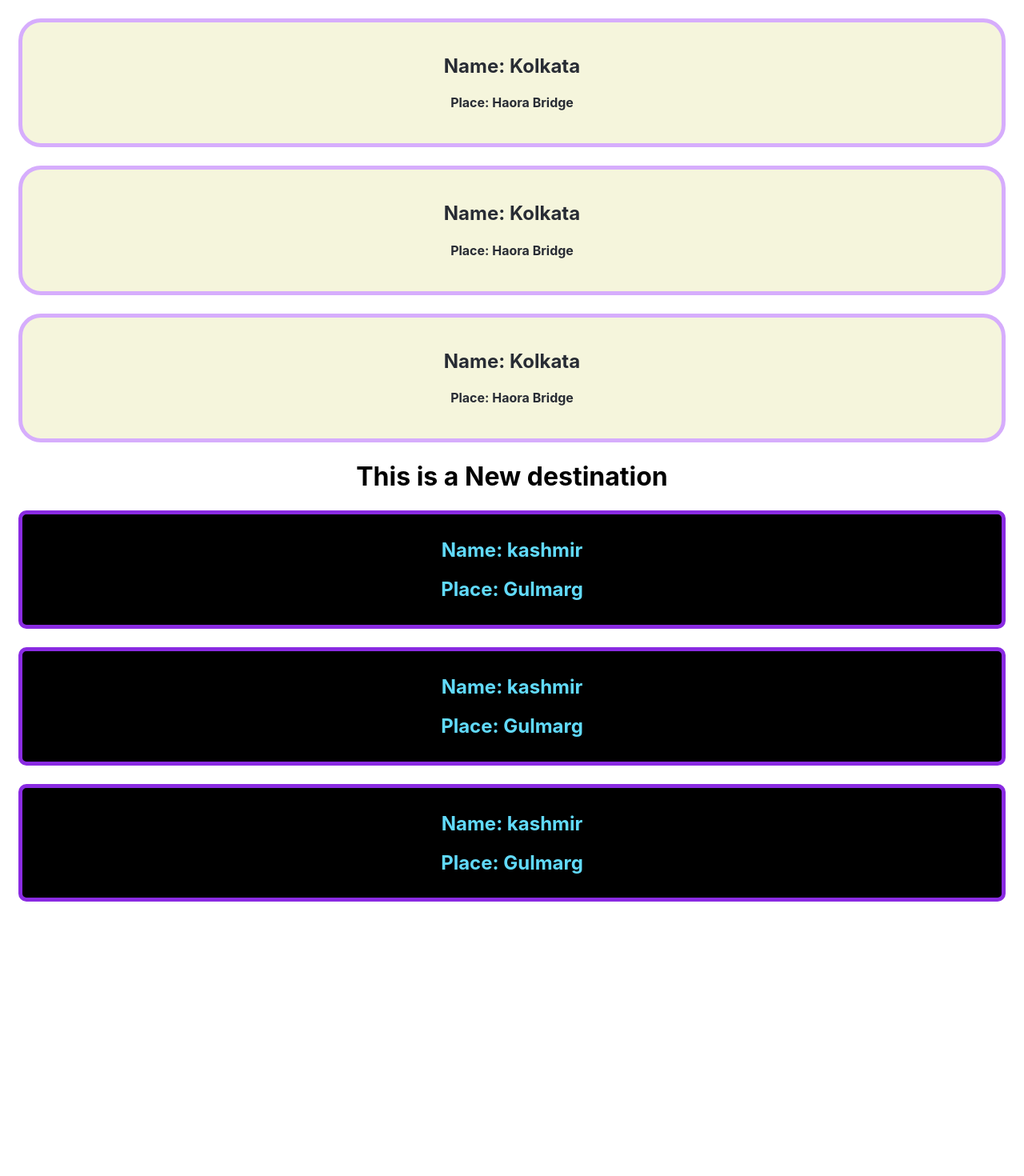
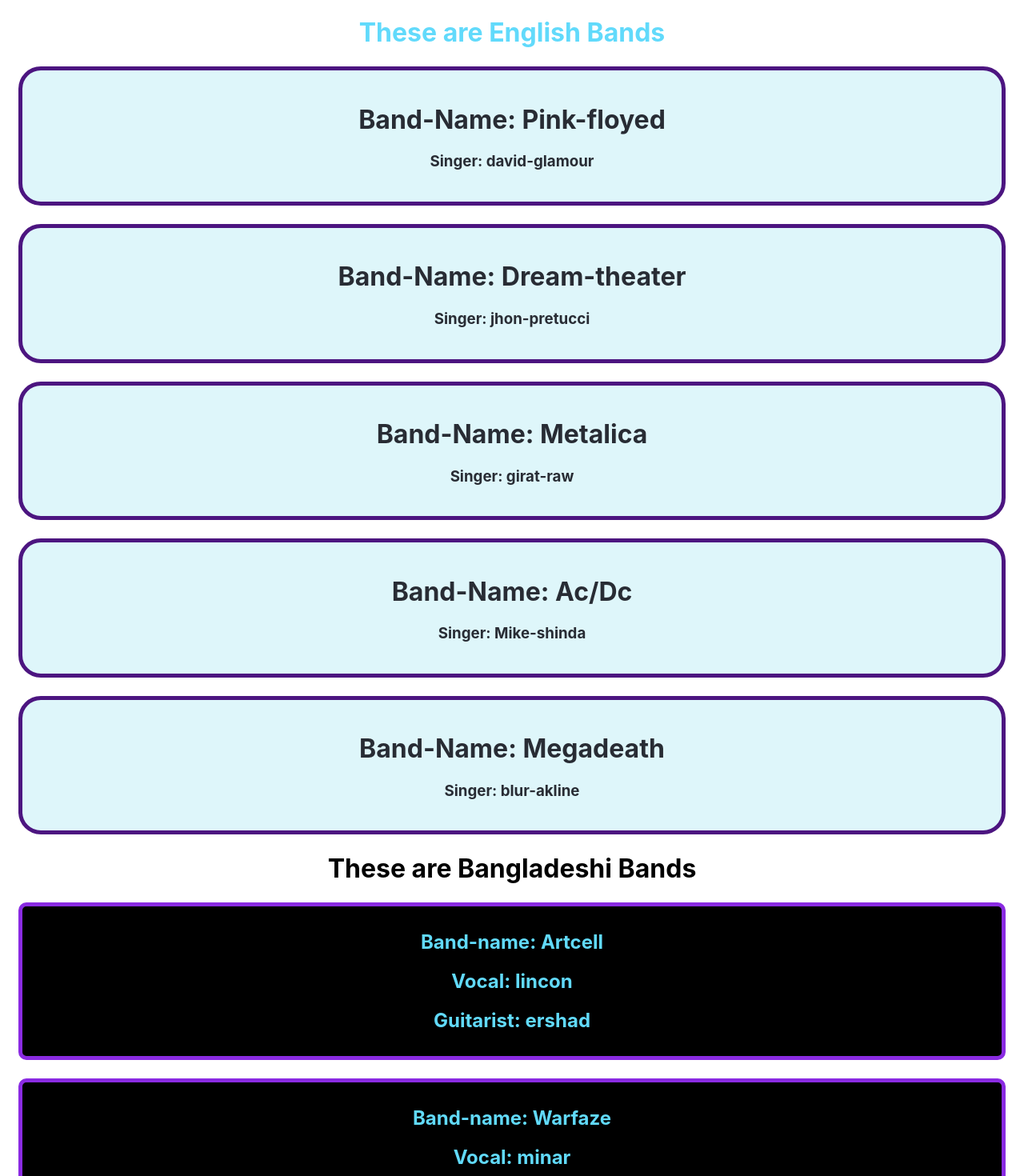
Before and after one commit to Anikroy7/reactjs-core-concepts, a React (Create React App) app: page / in a window 1280 px wide. Shown: the top 1470 px of the page at 80% size. Before the commit the page ends 1150 px from the top, so only its background shows below. Built offline with nearby package versions, Linux system fonts and the light colour scheme.

Commit message:
different in look and data

```diff
--- a/src/App.css
+++ b/src/App.css
@@ -46,9 +46,9 @@
   margin: 23px;
 }
 .place{
-  background-color: beige;
+  background-color: rgb(222, 246, 250);
   color: #282c34;
-  border: 5px solid rgb(214, 173, 252);
+  border: 5px solid rgb(76, 21, 128);
   padding: 20px;
   border-radius: 28px;
   margin: 23px;
--- a/src/App.js
+++ b/src/App.js
@@ -4,33 +4,38 @@
 function App() {
   return (
     <div className="App">
-      <Destination></Destination>
-      <Destination></Destination>
-      <Destination></Destination>
-
-
-      <h1>This is a New destination</h1>
-
-      <NewDestination></NewDestination>
-      <NewDestination></NewDestination>
-      <NewDestination></NewDestination>
+      <h1 className='App-link'>These are English Bands</h1>
+      <EnglishBands name="Pink-floyed" guitarist="david-glamour"></EnglishBands>
+      <EnglishBands name="Dream-theater" guitarist="jhon-pretucci"></EnglishBands>
+      <EnglishBands name="Metalica" guitarist="girat-raw"></EnglishBands>
+      <EnglishBands name="Ac/Dc" guitarist="Mike-shinda"></EnglishBands>
+      <EnglishBands name="Megadeath" guitarist="blur-akline"></EnglishBands>
+      <h1>These are Bangladeshi Bands</h1>
+      <BengaliBands name="Artcell" vocal="lincon" guitarist="ershad"></BengaliBands>
+      <BengaliBands name='Warfaze' vocal='minar' guitarist='kamal'></BengaliBands>
+      <BengaliBands name='Nemesis' vocal='zohad' guitarist='maher khan'></BengaliBands>
+      <BengaliBands name='Arthohin' vocal='Bass Baba sumon' guitarist='shisir'></BengaliBands>
+      <BengaliBands name='Avoid rafa' vocal='rafa' guitarist='rafa'></BengaliBands>
 
     </div>
   );
 }
-function Destination() {
+
+function EnglishBands(props) {
+  console.log(props)
   return (
     <div className='place'>
-      <h2>Name: Kolkata</h2>
-      <h4>Place: Haora Bridge</h4>
+      <h1>Band-Name: {props.name}</h1>
+      <h3>Singer: {props.guitarist}</h3>
     </div>
   )
 }
-function NewDestination() {
+function BengaliBands(props) {
   return (
-    <section className='container'>
-      <h2>Name: kashmir</h2>
-      <h2>Place: Gulmarg</h2>
+    <section className='container '>
+      <h1>Band-name: {props.name}</h1>
+      <h2>Vocal: {props.vocal}</h2>
+      <h2>Guitarist: {props.guitarist}</h2>
     </section>
   )
 }
```
